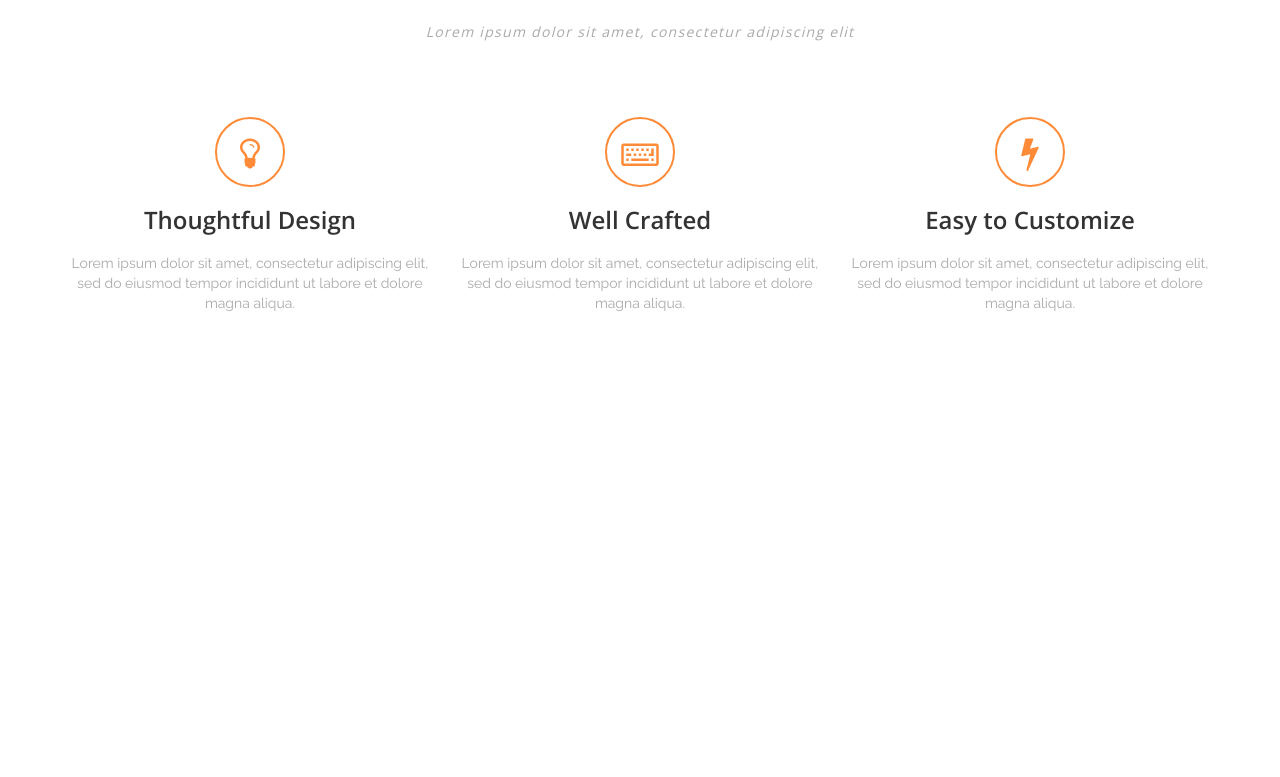
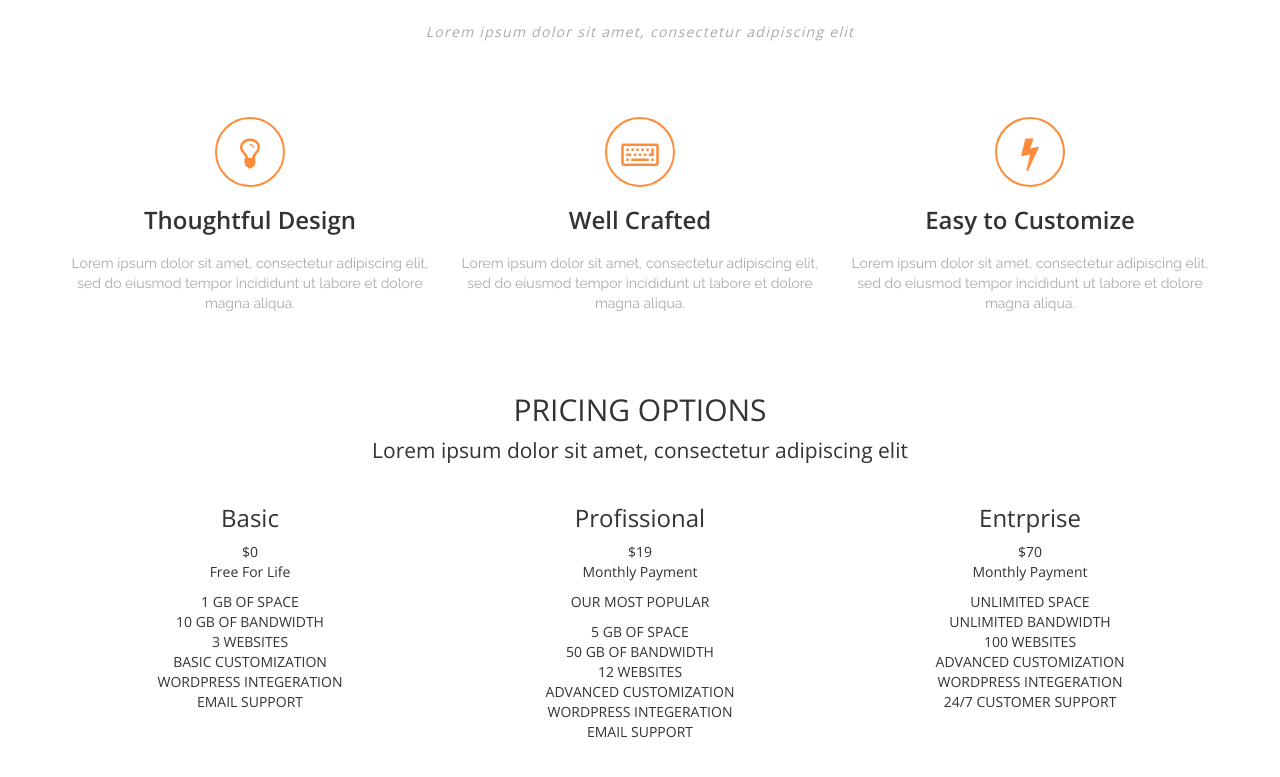
Before and after one commit to MAshrafM/PSD_Axit, a website: page index.html in a window 1280 px wide. Shown: the part 2810-3587 px from the top of the page. Drawn offline with nearby package versions, Linux system fonts and the light colour scheme.

Commit message:
pricing structure

```diff
--- a/index.html
+++ b/index.html
@@ -198,7 +198,7 @@
     <section id="ad">
       <div class="container">
         <div class="row">
-          <h2 class="text-center">Why This is Awesome</h2>
+          <h2 class="text-center upper">Why This is Awesome</h2>
           <p class="lead text-center">Lorem ipsum dolor sit amet, consectetur adipiscing elit</p>
 
           <div class="col-md-4">
@@ -226,6 +226,77 @@
       </div>
     </section>
     <!-- End Ad Section -->
+    <!-- Pricing Option -->
+    <section id="pricing">
+      <div class="container">
+        <div class="row">
+          <h2 class="text-center upper">Pricing Options</h2>
+          <p class="lead text-center">Lorem ipsum dolor sit amet, consectetur adipiscing elit</p>
+          <!-- Prices Cat 1 -->
+          <div class="col-md-4 text-center">
+            <div class="price-box">
+              <h3>Basic</h3>
+              <span class="price">
+                <span class="usd">$</span>0
+              </span>
+              <p class="period">Free For Life</p>
+            </div>
+            <div class="price-options">
+              <ul class="list-unstyled config upper">
+                <li>1 GB of Space</li>
+                <li>10 GB of Bandwidth</li>
+                <li>3 websites</li>
+                <li>Basic Customization</li>
+                <li>Wordpress Integeration</li>
+                <li>Email Support</li>
+              </ul>
+            </div>
+          </div>
+          <!-- Prices Cat 2 -->
+          <div class="col-md-4 text-center">
+            <div class="price-box price-pro">
+              <h3>Profissional</h3>
+              <span class="price">
+                <span class="usd">$</span>19
+              </span>
+              <p class="period">Monthly Payment</p>
+              <p class="pro upper">Our Most Popular</p>
+            </div>
+            <div class="price-options">
+              <ul class="list-unstyled config upper">
+                <li>5 GB of Space</li>
+                <li>50 GB of Bandwidth</li>
+                <li>12 websites</li>
+                <li>Advanced Customization</li>
+                <li>Wordpress Integeration</li>
+                <li>Email Support</li>
+              </ul>
+            </div>
+          </div>
+          <!-- Prices Cat 3 -->
+          <div class="col-md-4 text-center">
+            <div class="price-box">
+              <h3>Entrprise</h3>
+              <span class="price">
+                <span class="usd">$</span>70
+              </span>
+              <p class="period">Monthly Payment</p>
+            </div>
+            <div class="price-options">
+              <ul class="list-unstyled config upper">
+                <li>Unlimited Space</li>
+                <li>Unlimited Bandwidth</li>
+                <li>100 websites</li>
+                <li>Advanced Customization</li>
+                <li>Wordpress Integeration</li>
+                <li>24/7 Customer Support</li>
+              </ul>
+            </div>
+          </div>
+        </div>
+      </div>
+    </section>
+    <!-- End Pricing -->
     <!-- Scripts -->
     <script  src="https://code.jquery.com/jquery-2.2.4.min.js"  integrity="sha256-BbhdlvQf/xTY9gja0Dq3HiwQF8LaCRTXxZKRutelT44="  crossorigin="anonymous"></script>
     <script src="https://maxcdn.bootstrapcdn.com/bootstrap/3.3.7/js/bootstrap.min.js" integrity="sha384-Tc5IQib027qvyjSMfHjOMaLkfuWVxZxUPnCJA7l2mCWNIpG9mGCD8wGNIcPD7Txa" crossorigin="anonymous"></script>
```
